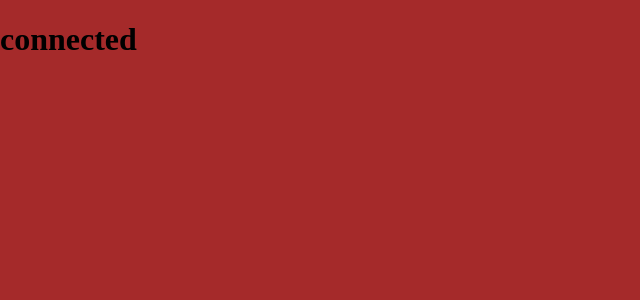
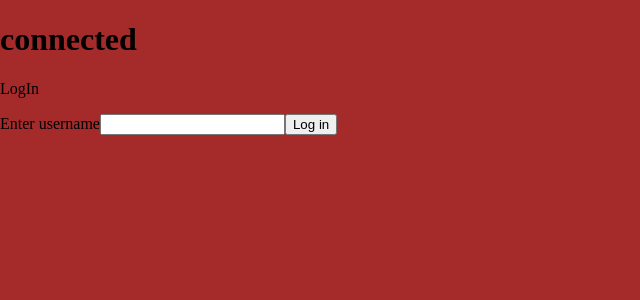
Before and after one commit to indiano881/store-context, a Next.js app: page / in a window 1280 px wide. Shown: the top 300 px of the page, without its empty margins (0-640 px from the left). Built offline with nearby package versions, Linux system fonts and the light colour scheme.

Commit message:
object visible at login

```diff
--- a/src/app/page.tsx
+++ b/src/app/page.tsx
@@ -1,7 +1,11 @@
+import LogIn from "@/components/LogIn";
 
 
 export default function Home() {
-  return (
-   <h1>connected</h1>
+  return (<>
+  <h1>connected</h1>
+  <LogIn />
+  </>
+
   );
 }
--- a/src/components/LogIn/index.tsx
+++ b/src/components/LogIn/index.tsx
@@ -2,6 +2,8 @@
 
 import { SetStateAction, useState } from "react"
 import { registeredUsers } from "../../../utils/users"
+import { UserType } from "../../../utils/types"
+import { deflate } from "zlib"
 
 const LogIn = () =>{
     const [userInput, setUserInput]=useState<string | null>(null)
@@ -12,6 +14,10 @@ const LogIn = () =>{
     }
 
     const handleClick= () => {
+        const loggedInUsers= registeredUsers.filter((user:UserType)=> user.name===userInput )
+        if (loggedInUsers) {
+            console.log(loggedInUsers[0])
+        }
 
     }
 
@@ -25,3 +31,5 @@ const LogIn = () =>{
     </div>
     )
 }
+
+export default LogIn;
```
